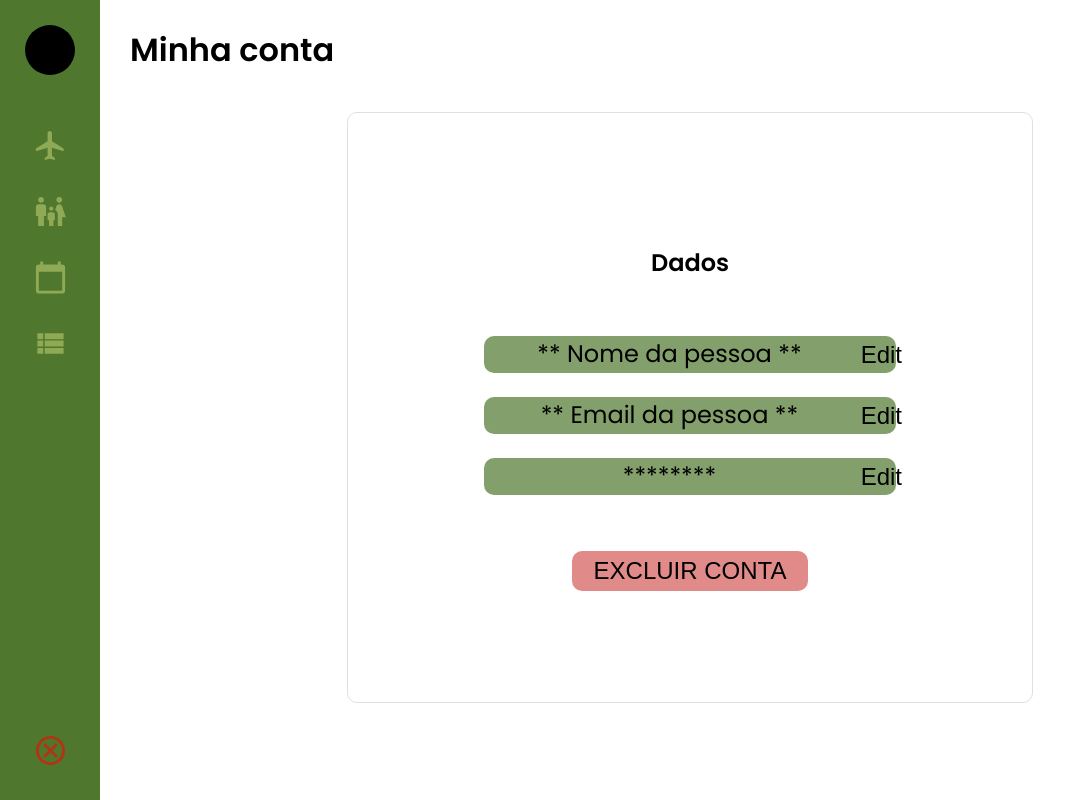
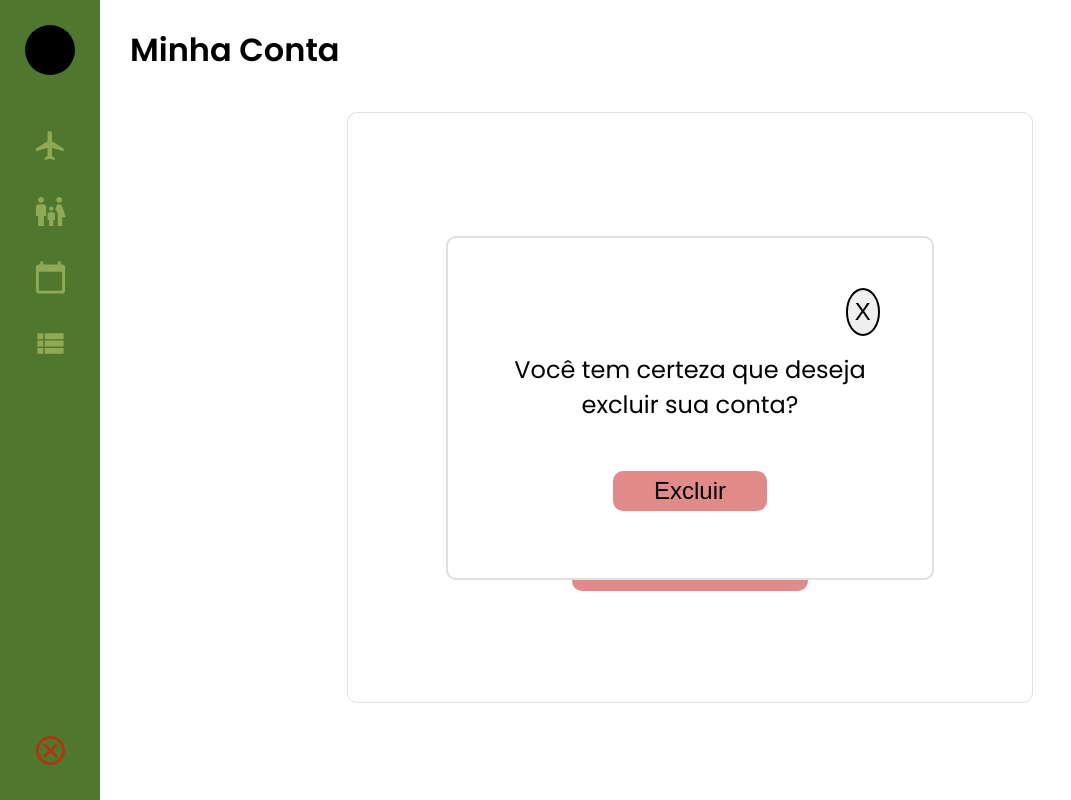
Before and after one commit to mdsreq-fga-unb/2023.1-MoViagem, a React (Vite) app in the folder client/: page /user-info in a window 1280 px wide. Both pictures are taken after a click on the button "EXCLUIR CONTA". Shown: the whole page, without its empty margins (0-1071 px from the left). Built offline with nearby package versions, Linux system fonts and the light colour scheme.

Commit message:
criando o front para a US-05 e modificando o CSS

```diff
--- a/client/src/pages/EditUserInfo/index.tsx
+++ b/client/src/pages/EditUserInfo/index.tsx
@@ -14,6 +14,8 @@ export default function EditUserInfo() {
   const [newPasswordConfirmation, setNewPasswordConfirmation] = useState("");
 
   const [currentPasswordConfirmation, setCurrentPasswordConfirmation] = useState("");
+
+  const [tryingDeleteAccount, setTryingDeleteAccount] = useState(false)
 
   // Opens the input field for a new name
   const handleNameEdit = () => {
@@ -61,8 +63,18 @@ export default function EditUserInfo() {
     setIsEditingPassword(false);
   }
 
+  // Verify if the user really wants to delete their account
+  const handleDeleteAccount = () => {
+    setTryingDeleteAccount(!tryingDeleteAccount)
+  }
+
+  const deleteAccount = () => {
+    // Delete the account
+    window.location.href = "/login-and-register";
+  }
+
   return (
-    <Navbar pageName="Minha conta">
+    <Navbar pageName="Minha Conta">
       <div className={styles.pageContainer}>
         <div className={styles.boxContainer}>
           <div className={styles.outsideBox}>
@@ -147,7 +159,18 @@ export default function EditUserInfo() {
                   <button className={styles.editButton} onClick={handlePasswordEdit}>Edit</button>
                 </div>
               }
-              <button className={styles.deleteButton}>EXCLUIR CONTA</button>
+              <button className={styles.deleteButton} onClick={handleDeleteAccount}>EXCLUIR CONTA</button>
+              {
+                tryingDeleteAccount
+                ?
+                <div className={styles.confirmBox}>
+                  <button className={styles.exitDeleteButton} onClick={handleDeleteAccount}>X</button>
+                  <div className={styles.infoBox}>Você tem certeza que deseja excluir sua conta?</div>
+                  <button className={styles.deleteButton} onClick={deleteAccount}>Excluir</button>
+                </div>
+                :
+                <></>
+              }
             </div>
           </div>
         </div>
--- a/client/src/pages/EditUserInfo/styles.module.scss
+++ b/client/src/pages/EditUserInfo/styles.module.scss
@@ -45,11 +45,25 @@
   border-radius: 10px;
 }
 
+.confirmBox {
+  height: 30%;
+  width: 30%;
+  position: absolute;
+
+  display: grid;
+  justify-items: center;
+
+  background: white;
+  padding: 50px;
+  border-radius: 10px;
+  border: 2px solid rgba(221, 223, 228, 1);
+}
+
 .formsBox {
   width: 70%;
   height: 2rem;
 
-  background: rgba(79, 119, 45, 0.7);
+  background: rgba(230, 230, 230, 1);
 
   display: flex;
 
@@ -76,7 +90,7 @@
   width: 100%;
   height: 2rem;
 
-  background: rgba(79, 119, 45, 0.5);
+  background: rgba(230, 230, 230, 1);
 
   border: none;
   border-radius: 10px 10px 10px 10px;
@@ -90,7 +104,7 @@
   width: 100%;
   height: 2rem;
 
-  background: rgba(79, 119, 45, 0);
+  background: rgba(230, 230, 230, 1);
 
   border: none;
   border-radius: 10px 0px 0px 10px;
@@ -109,7 +123,7 @@
   width: 10%;
   height: 100%;
 
-  background: rgba(79, 119, 45, 0);
+  background: rgba(230, 230, 230, 1);
 
   border: none;
   border-radius: 10px 10px 10px 10px;
@@ -133,12 +147,13 @@
   width: 10%;
   height: 100%;
 
-  background: rgba(79, 119, 45, 0);
+  background: rgba(230, 230, 230, 1);
+  margin-left: 5px;
 
   border: none;
   border-radius: 10px 0px 0px 10px;
+  border: 2px solid $color-secondary;
 
-  padding-top: 5px;
   padding-bottom: 2rem;
 
   font-size: 1.5rem;
@@ -157,38 +172,12 @@
   width: 10%;
   height: 100%;
 
-  background: rgba(79, 119, 45, 0);
+  background: rgba(230, 230, 230, 1);
 
   border: none;
-  border-left: 2px solid black;
+  border: 2px solid rgba(198, 40, 40, 0.54);
   border-radius: 0px 10px 10px 0px;
 
-  padding-top: 5px;
-  padding-bottom: 2rem;
-
-  font-size: 1.5rem;
-  text-align: center;
-  align-items: center;
-
-  cursor: pointer;
-  transition: .4s;
-
-  &:hover {
-    background: rgba(79, 119, 45, 0.5);
-  }
-}
-
-.exitEditButton {
-  width: 10%;
-  height: 100%;
-
-  background: rgba(79, 119, 45, 0);
-
-  border: none;
-  border-left: 2px solid black;
-  border-radius: 0px 10px 10px 0px;
-
-  padding-top: 5px;
   padding-bottom: 2rem;
 
   font-size: 1.5rem;
@@ -207,10 +196,10 @@
   width: 10%;
   height: 2.5rem;
 
-  background: rgba(198, 204, 133, 1);
+  background: rgba(230, 230, 230, 1);
 
   border: none;
-  border-left: 2px solid black;
+  border: 2px solid rgba(198, 40, 40, 0.54);
   border-radius: 0px 10px 10px 0px;
 
 
@@ -223,9 +212,6 @@
 
   &:hover {
     background: rgba(198, 40, 40, 0.54);
-    border-top: 2px solid rgba(198, 40, 40, 0.54);
-    border-right: 2px solid rgba(198, 40, 40, 0.54);
-    border-bottom: 2px solid rgba(198, 40, 40, 0.54);
   }
 }
 
@@ -254,12 +240,29 @@
   border: 2px solid rgba(198, 204, 133, 1);
   border-radius: 10px 0px 0px 10px;
 
-  background: rgba(198, 204, 133, 1);
+  background: rgba(230, 230, 230, 1);
   font-size: 1.5rem;
   transition: 0.4s;
   cursor: pointer;
 
   &:hover {
+    background: rgba(79, 119, 45, 0.5);
     border: 2px solid $color-secondary;
   }
 }
+
+.exitDeleteButton {
+  margin-left: 90%;
+  height: 3rem;
+  width: 9%;
+  border: 2px solid black;
+  border-radius: 100%;
+  color: black;
+  font-size: 1.5rem;
+  transition: .4s;
+
+  &:hover {
+    border: 2px solid rgba(198, 40, 40, 0.54);
+    color: rgba(198, 40, 40, 0.54);
+  }
+}
```
